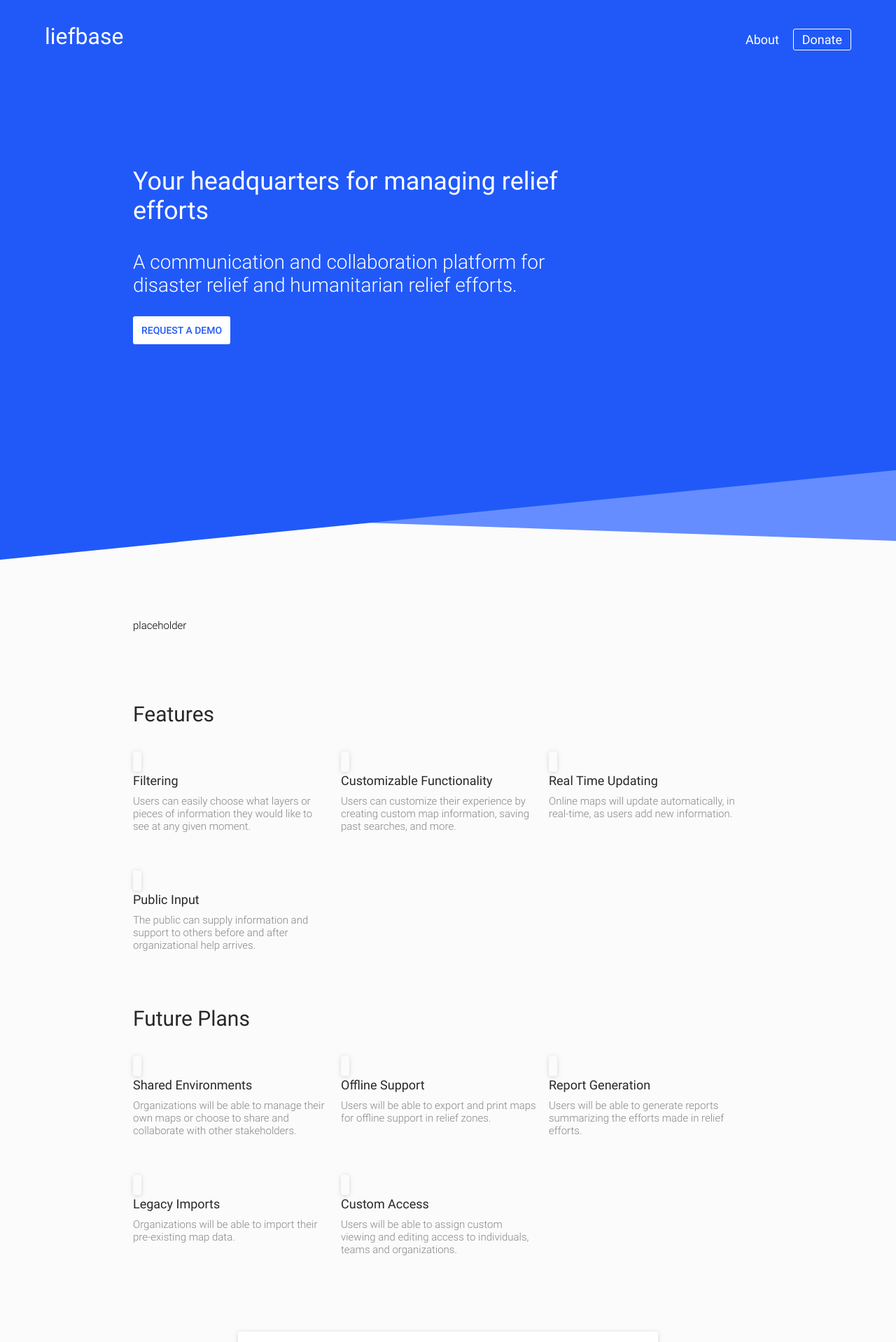
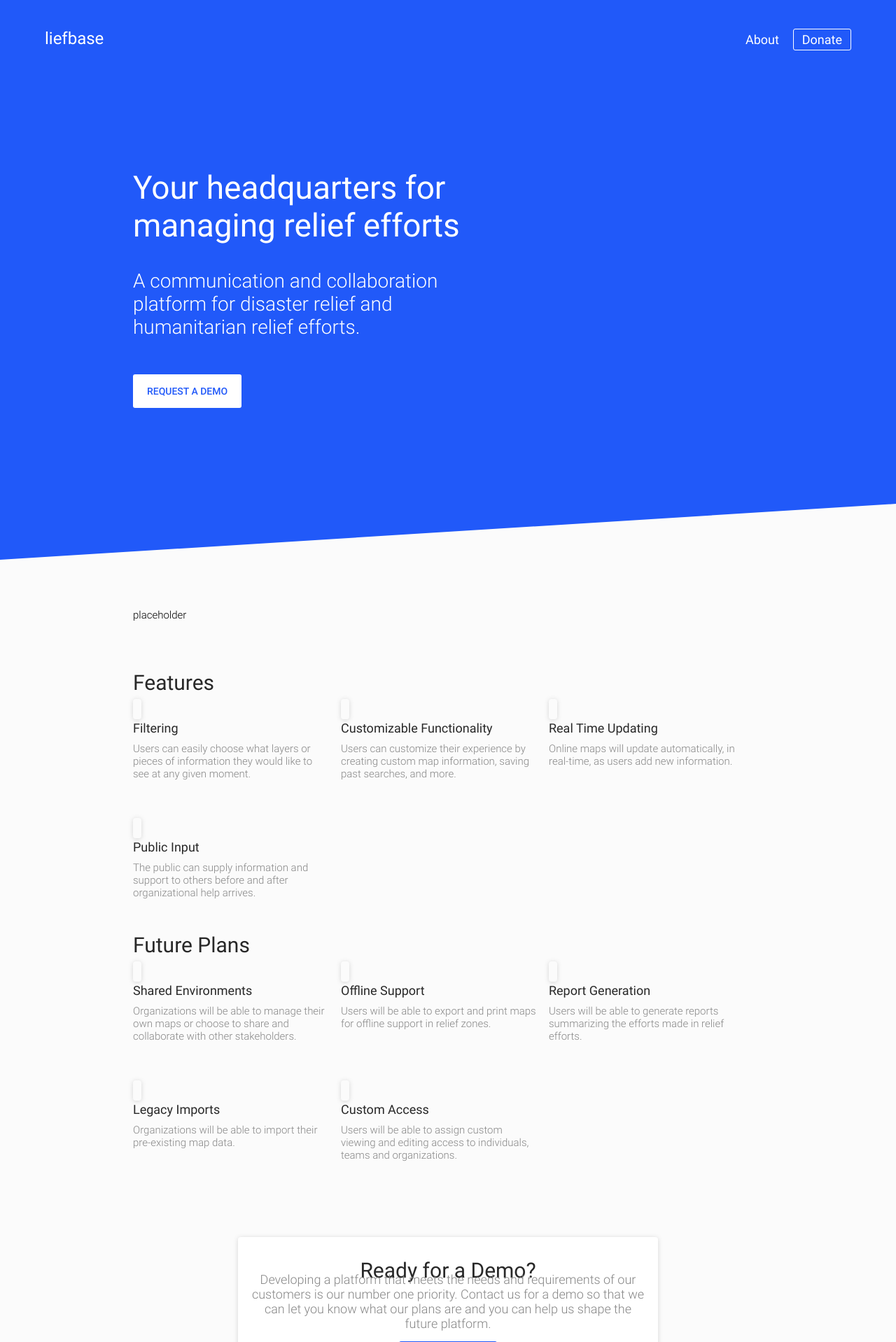
Before and after one commit to ProgrammingJoe/Liefbase-Static-Site, a Flask app: page / in a window 1280 px wide. Shown: the top 1918 px of the page at 70% size. Run offline with Flask 2, Linux system fonts and the light colour scheme; some libraries are stand-ins or nearby versions.

Commit message:
css updates, mostly spacing and typography changes

```diff
--- a/static_site/static/css/fonts.css
+++ b/static_site/static/css/fonts.css
@@ -11,10 +11,18 @@
   src: url('../font/Roboto-Medium.ttf');
 }
 
+body {
+    -webkit-font-smoothing: antialiased;
+}
+
+p {
+  margin: 0;
+}
+
 .header-branding {
   font-family: 'Roboto';
   line-height: 48px;
-  font-size: 32px;
+  font-size: 24px;
   margin: 0;
   color: #2159F9;
 }
@@ -29,9 +37,10 @@
 
 .slogan {
   font-family: 'Roboto';
-  font-size: 36px;
+  font-size: 46px;
   color: white;
 }
+
 .slogan-sub {
   font-family: 'Roboto-light';
   font-size: 28px;
--- a/static_site/static/css/main.css
+++ b/static_site/static/css/main.css
@@ -36,20 +36,14 @@ a {
 }
 
 .landing {
-  height: 100vh;
+  height: 700px;
   width: 100vw;
   background-color: #2159F9;
   -webkit-clip-path: polygon(0 0, 1600px 0, 1600px 80%, 0 100%);
-  clip-path: polygon(0 0, 1600px 0, 1600px 80%, 0 100%);
+  clip-path: polygon(0 0, 100% 0, 100% 90%, 0 100%);
+  padding-bottom: 100px;
 }
-.landing-bg {
-  position: absolute;
-  height: 98vh;
-  width: 100vw;
-  background-color: #658DFF;
-  -webkit-clip-path: polygon(0 0, 1600px 0, 1600px 100%, 0 93%);
-  clip-path: polygon(0 0, 1600px 0, 1600px 100%, 0 93%);
-}
+
 
 .header-landing .header-option,
 .header-landing .header-branding,
@@ -90,7 +84,7 @@ a {
   display: inline-block;
   top: 54%;
   background-color: white;
-  padding: 12px;
+  padding: 16px 20px 16px 20px;
   border-radius: 3px;
 }
 
@@ -226,6 +220,13 @@ a {
   .slogan {
     position: relative;
     margin-top: 18%;
+    margin-bottom: 0.8em;
+    max-width: 500px;
+  }
+
+  .slogan-sub {
+    margin-bottom: 1.8em;
+    max-width: 500px;
   }
 
   .footer {
@@ -273,6 +274,11 @@ a {
   .slogan {
     position: relative;
     margin-top: 22%;
+    margin-bottom: 0.8em;
+  }
+
+ .slogan-sub {
+    margin-bottom: 1.8em;
   }
 
   .footer {
@@ -319,6 +325,11 @@ a {
   .slogan {
     position: relative;
     margin-top: 25%;
+    margin-bottom: 0.8em;
+  }
+
+ .slogan-sub {
+    margin-bottom: 1.8em;
   }
 
   .demo-signup-bot {
```
Also changed, not shown: 4 other files.
